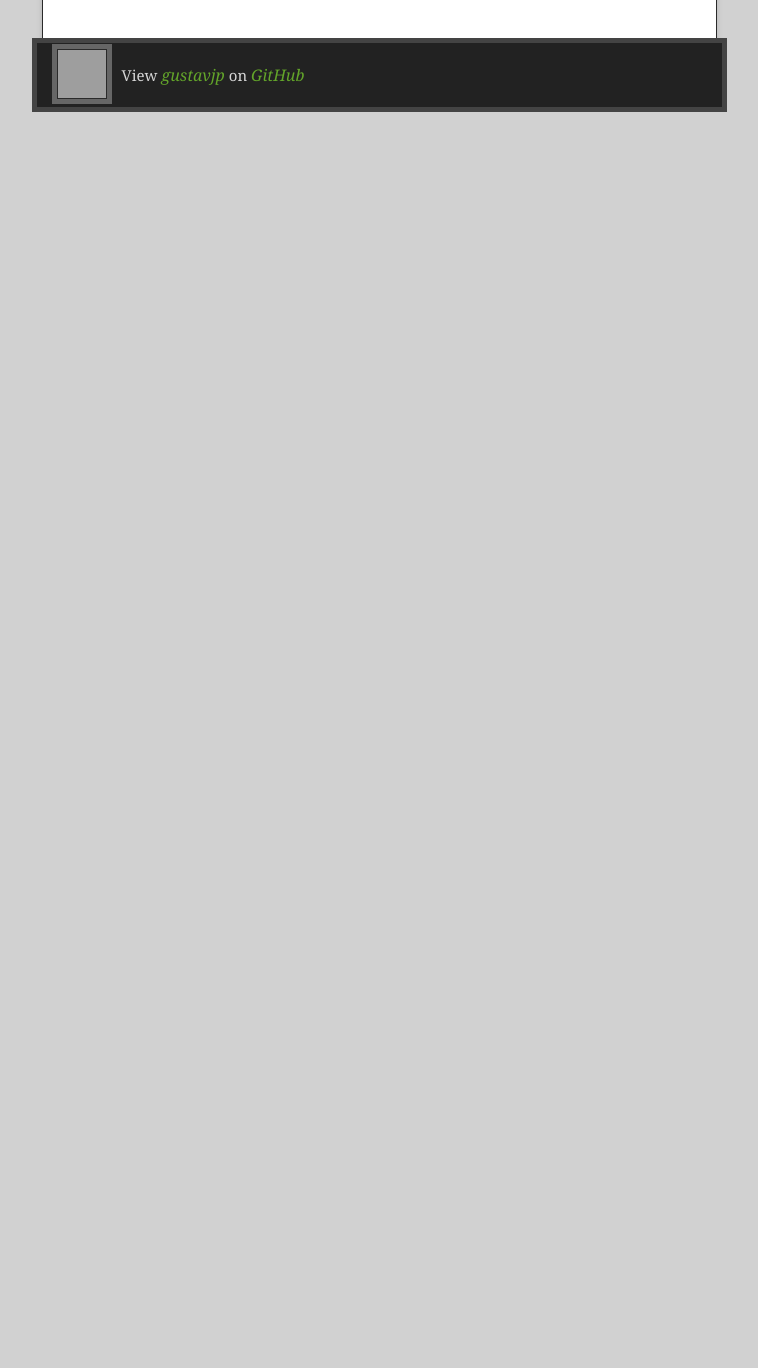
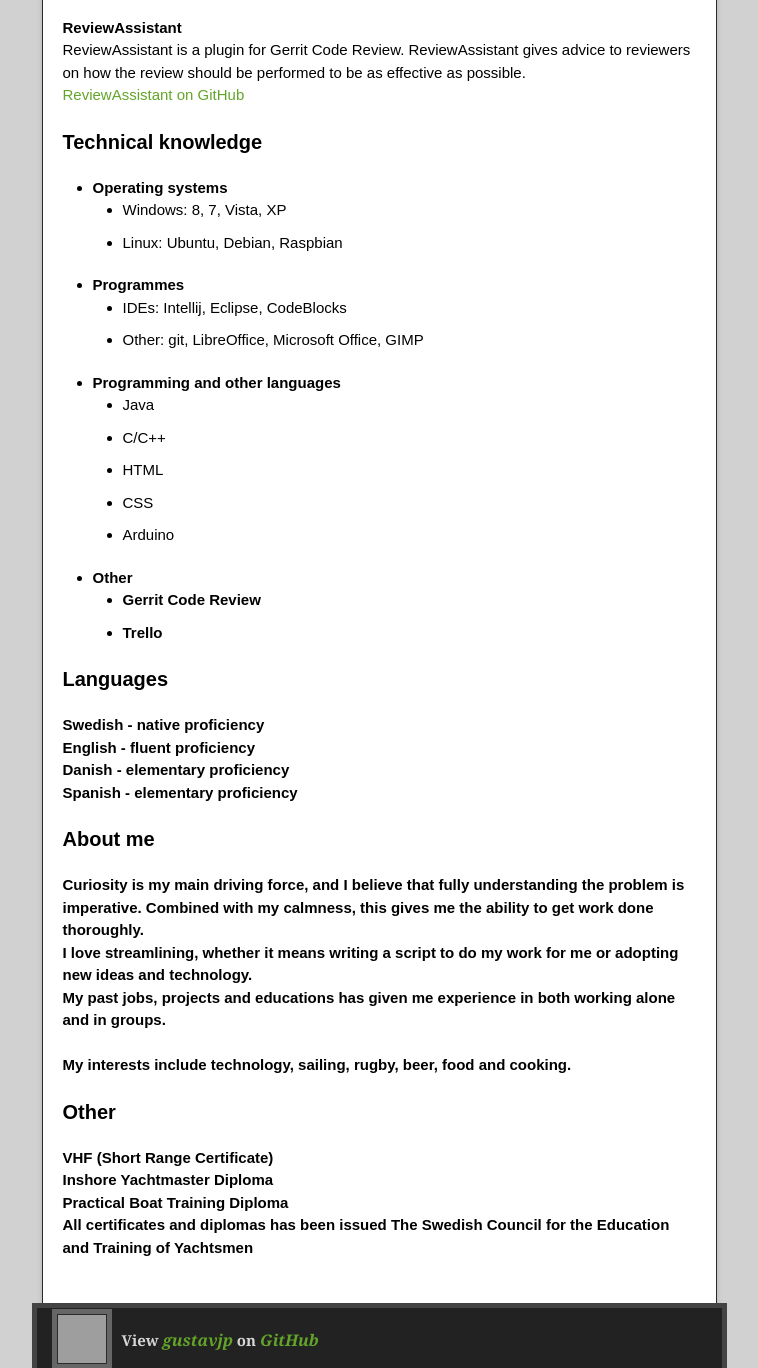
Before and after one commit to gustavjp/renamedforpurposes, a plain HTML site: page index.html in a window 1280 px wide. Shown: the part 1432-2800 px from the top of the page, without its empty margins (261-1019 px from the left). Before the commit the page ends 1699 px from the top, so only its background shows below. Drawn offline with nearby package versions, Linux system fonts and the light colour scheme; grey boxes are pictures that could not be loaded.

Commit message:
Updated page

```diff
--- a/index.html
+++ b/index.html
@@ -28,19 +28,18 @@
 	        		<span class="blc"></span><span class="trc"></span>
 	        	</div>
 	        	<article class="markdown-body">
-
 					<p>
 						<h3><a id="contact-information" class="anchor" href="#contact-information" aria-hidden="true"><span class="octicon octicon-link"></span></a>Contact Information</h3>
 						E-mail: gustav.jp@live.se<br>
-							Telephone: +46 763 - 18 26 71
+						Telephone: +46 763 - 18 26 71<br>
+						<a href="https://www.linkedin.com/profile/view?id=368699670" target="_blank">My profile on LinkedIn</a>
+						<a href="https://gitlab.com/u/gustavjp" target="_blank">My profile on GitLab</a>
 					</p>
-
 					<p>
 						<h3><a id="professional-goals" class="anchor" href="#professional-goals" aria-hidden="true"><span class="octicon octicon-link"></span></a>Professional goals</h3>
 						As an undergraduate I am currently looking for a part time job to do alongside with my studies. This could be anything - as a student one is always in need for some extra cash and work experience.<br>
 						In the long run I am looking for a job as a software developer.
 					</p>
-
 					<p>
 						<h3><a id="education" class="anchor" href="#education" aria-hidden="true"><span class="octicon octicon-link"></span></a>Education</h3>
 						<strong>Bachelor of Science in Computer Science and Engineering</strong><br>
@@ -51,7 +50,6 @@
 						2008 - 2011<br>
 						Tycho Braheskolan
 					</p>
-
 					<p>
 						<h3><a id="work-experience" class="anchor" href="#work-experience" aria-hidden="true"><span class="octicon octicon-link"></span></a>Work Experience</h3>
 						<strong>Harbour host</strong><br>
@@ -62,9 +60,12 @@
 						2011<br>
 						Båtmännen AB, Helsingborg
 					</p>
-
 					<p>
 						<h3><a id="other-experiences" class="anchor" href="#other-experiences" aria-hidden="true"><span class="octicon octicon-link"></span></a>Other Experiences</h3>
+						<strong>Webmaster</strong><br>
+						2012 - Present<br>
+						Bastukamraterna<br>
+						<br>
 						<strong>Webmaster</strong><br>
 						2013 - Present<br>
 						Helsingborgs Golfklubb<br>
@@ -77,14 +78,66 @@
 						2008 - 2011<br>
 						Helsingborg Yacht Club
 					</p>
-
 					<p>
 						<h3><a id="projects" class="anchor" href="#projects" aria-hidden="true"><span class="octicon octicon-link"></span></a>Projects</h3>
 						<strong>ReviewAssistant</strong><br>
 						ReviewAssistant is a plugin for Gerrit Code Review. ReviewAssistant gives advice to reviewers on how the review should be performed to be as effective as possible.<br>
 						<a href="https://github.com/ReviewAssistant/reviewassistant" target="_blank">ReviewAssistant on GitHub</a>
 					</p>
-
+					<p>
+						<h3><a id="technical-knowledge" class="anchor" href="#technical-knowledge" aria-hidden="true"><span class="octicon octicon-link"></span></a>Technical knowledge</h3>
+						<ul>
+							<li><strong>Operating systems</strong>
+								<ul>
+									<li>Windows: 8, 7, Vista, XP</li>
+									<li>Linux: Ubuntu, Debian, Raspbian</li>
+								</ul>
+							</li>
+							<li><strong>Programmes</strong>
+								<ul>
+									<li>IDEs: Intellij, Eclipse, CodeBlocks</li>
+									<li>Other: git, LibreOffice, Microsoft Office, GIMP</li>
+								</ul>
+							</li>
+							<li><strong>Programming and other languages</strong>
+								<ul>
+									<li>Java</li>
+									<li>C/C++</li>
+									<li>HTML</li>
+									<li>CSS</li>
+									<li>Arduino</li>
+								</ul>
+							</li>
+							<li><strong>Other<strong>
+								<ul>
+									<li>Gerrit Code Review</li>
+									<li>Trello</li>
+								</ul>
+							</li>
+						</ul>
+					</p>
+					<p>
+						<h3><a id="languages" class="anchor" href="#languages" aria-hidden="true"><span class="octicon octicon-link"></span></a>Languages</h3>
+						Swedish - native proficiency<br>
+						English - fluent proficiency<br>
+						Danish - elementary proficiency<br>
+						Spanish - elementary proficiency
+					</p>
+					<p>
+						<h3><a id="about-me" class="anchor" href="#about-me" aria-hidden="true"><span class="octicon octicon-link"></span></a>About me</h3>
+						Curiosity is my main driving force, and I believe that fully understanding the problem is imperative. Combined with my calmness, this gives me the ability to get work done thoroughly.<br>
+						I love streamlining, whether it means writing a script to do my work for me or adopting new ideas and technology.<br>
+						My past jobs, projects and educations has given me experience in both working alone and in groups.<br>
+						<br>
+						My interests include technology, sailing, rugby, beer, food and cooking.
+					</p>
+					<p>
+						<h3><a id="other" class="anchor" href="#other" aria-hidden="true"><span class="octicon octicon-link"></span></a>Other</h3>
+						<strong>VHF (Short Range Certificate)</strong><br>
+						<strong>Inshore Yachtmaster Diploma</strong><br>
+						<strong>Practical Boat Training Diploma</strong><br>
+						All certificates and diplomas has been issued The Swedish Council for the Education and Training of Yachtsmen
+					</p>
 	        	</article>
 	      	</div>
 	    	</div>
```
Lines whose indentation alone changed are shown as unchanged.
